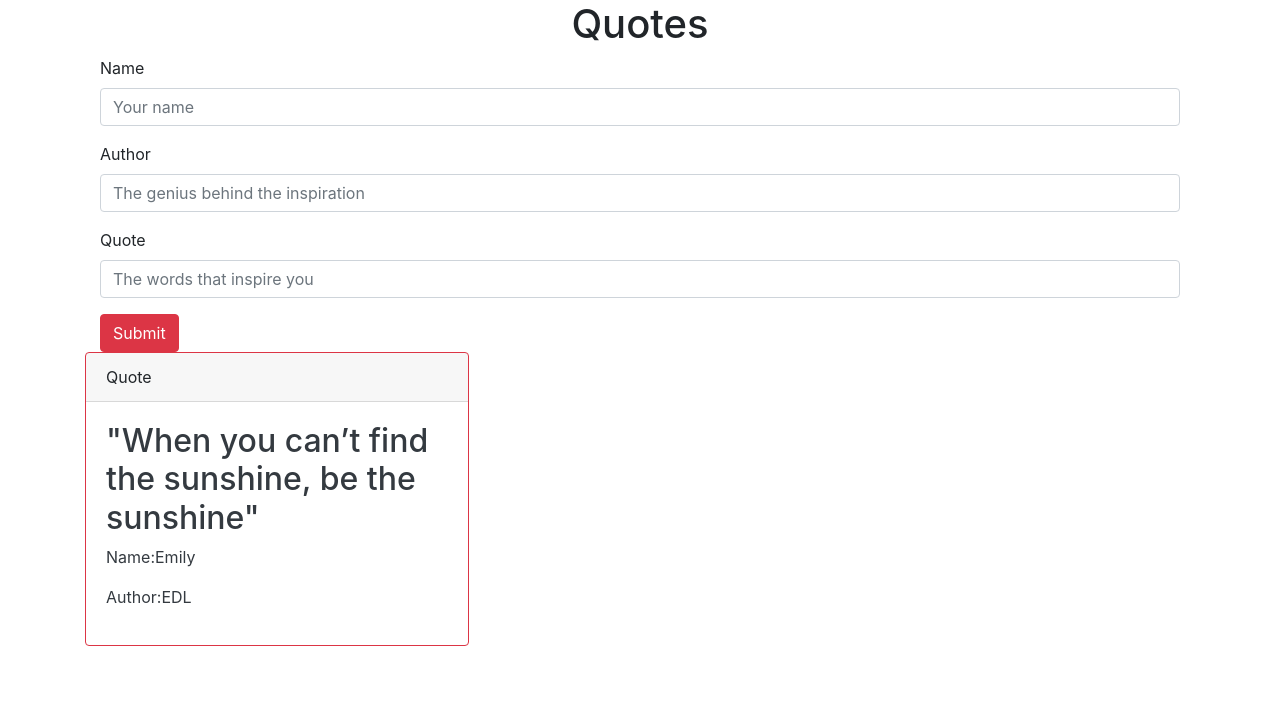
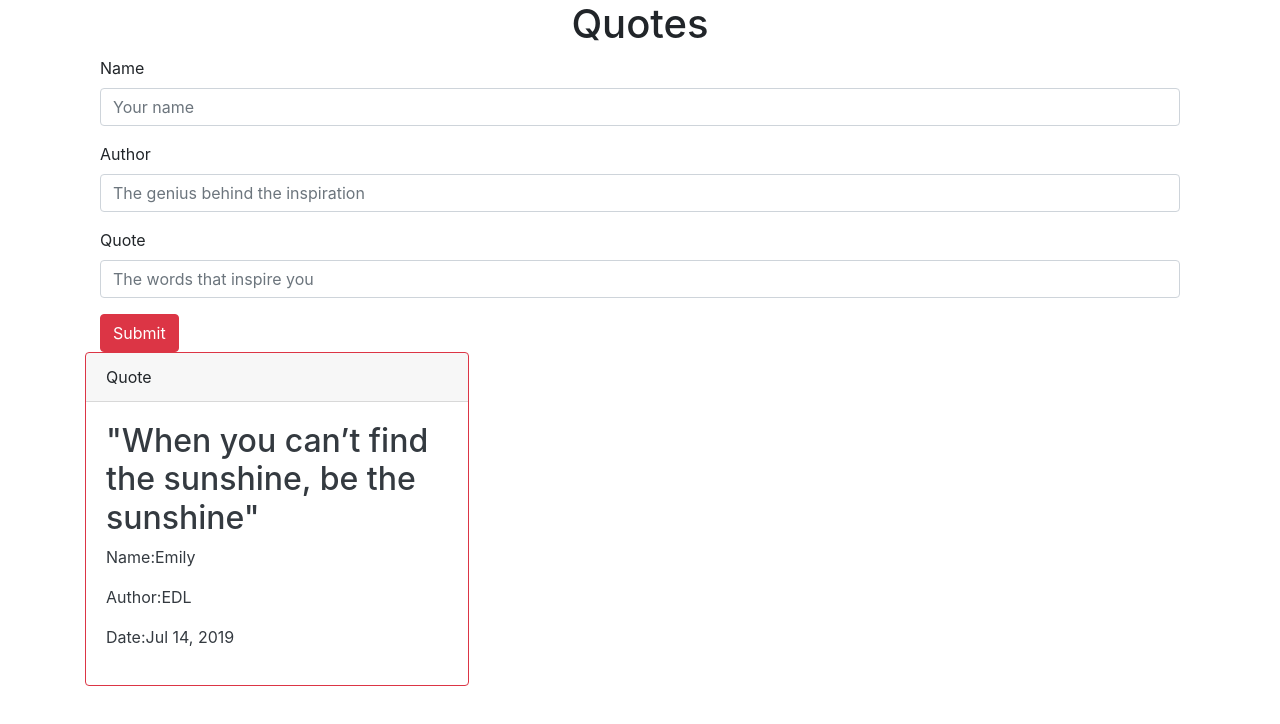
Before and after one commit to ChelseaOwiti/Quotes, an Angular app: page / in a window 1280 px wide. Shown: the top 724 px of the page. Built offline with nearby package versions, Linux system fonts and the light colour scheme.

Commit message:
dates added

```diff
--- a/src/app/quote-details/quote-details.component.html
+++ b/src/app/quote-details/quote-details.component.html
@@ -5,4 +5,7 @@
   <p>
     Author:{{quote.author}}
   </p>
+  <p>
+    Date:{{quote.date | date}}
+  </p>
 </div>
--- a/src/app/quote.ts
+++ b/src/app/quote.ts
@@ -2,6 +2,7 @@ export class Quote {
   constructor(
     public name: string,
     public author: string,
-    public quote: string
+    public quote: string,
+    public date: date
     ) { }
 }
--- a/src/app/quote/quote.component.ts
+++ b/src/app/quote/quote.component.ts
@@ -8,7 +8,7 @@ import { Quote } from '../quote';
 })
 export class QuoteComponent implements OnInit {
   quotes = [
-    new Quote('Emily','EDL','When you can’t find the sunshine, be the sunshine'),
+    new Quote('Emily','EDL','When you can’t find the sunshine, be the sunshine', new Date(2019,6,14)),
 
   ]
 
```
